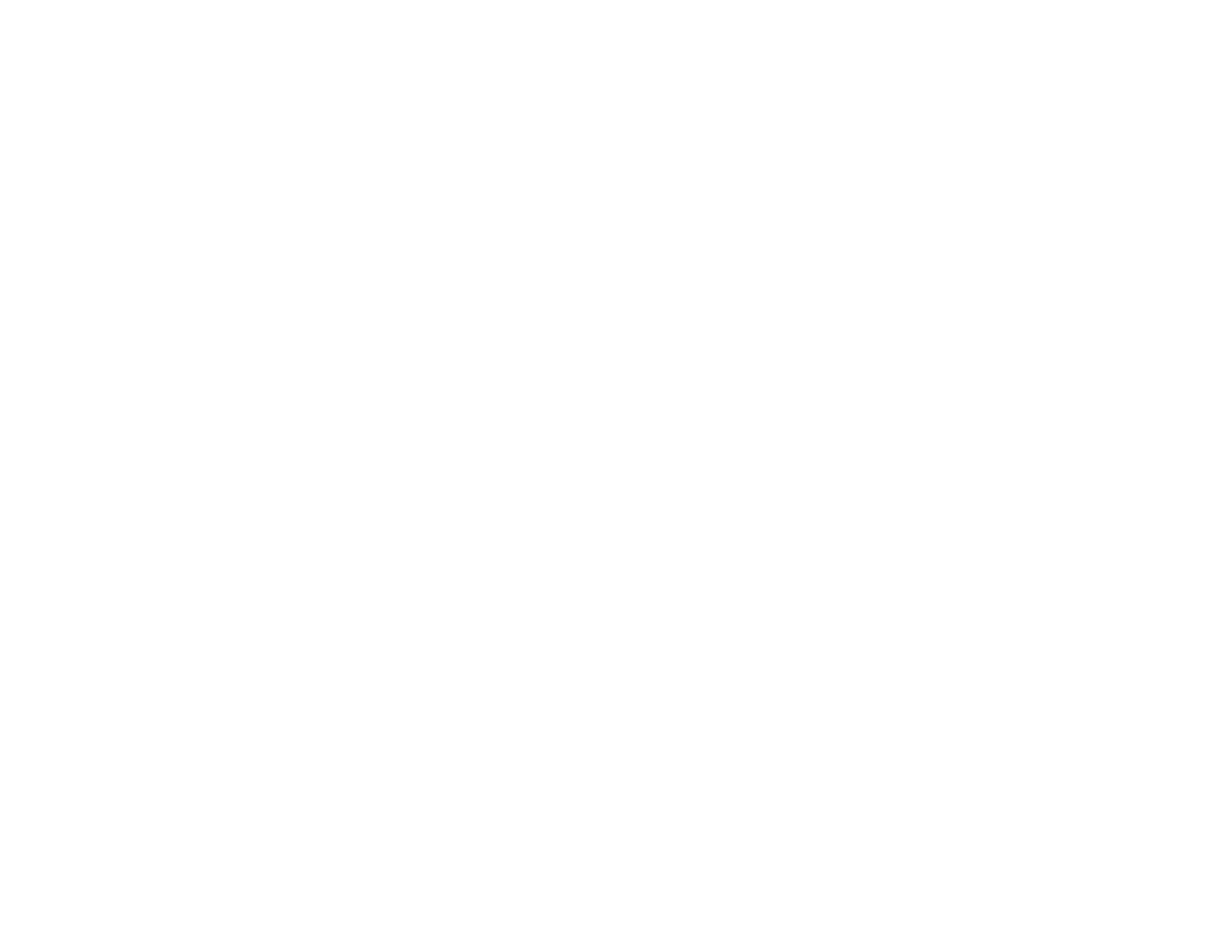
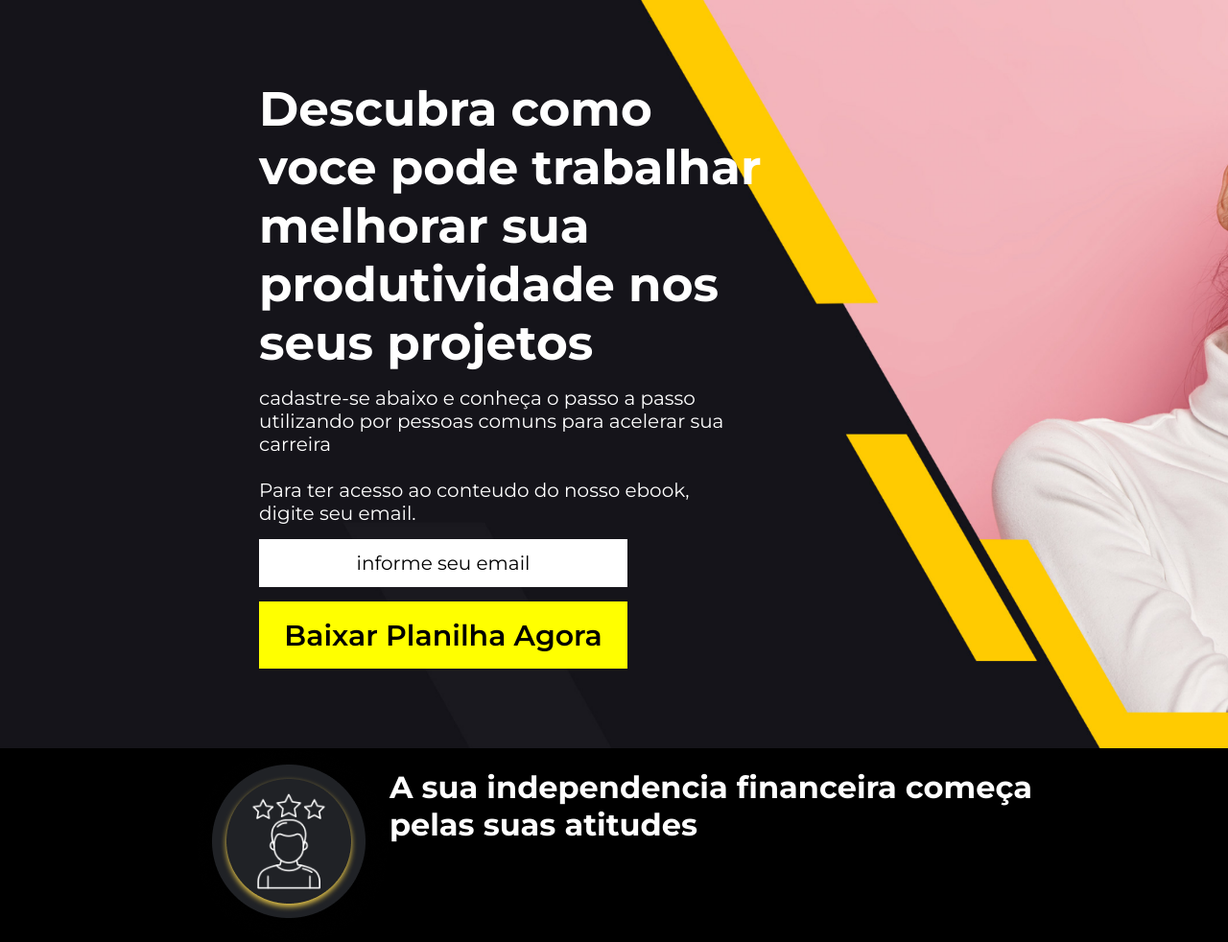
Before and after one commit to lucasmiguel05/mirian, a plain HTML site: page index.html in a window 1280 px wide. Shown: the whole page at 96% size. Before the commit the page ends 800 px from the top, so only its background shows below. Drawn offline with Linux system fonts and the light colour scheme.

Commit message:
commit adiconado

```diff
--- a/estilo.css
+++ b/estilo.css
@@ -0,0 +1,76 @@
+@import url('https://fonts.googleapis.com/css2?family=Montserrat:ital,wght@0,100..900;1,100..900&display=swap&#39');
+
+#banner{
+    background-image:url(/imagens/header.png);
+    height: 780px;
+    background-size: cover;
+    width: auto;
+    display: flex;
+    flex-direction: column;
+    justify-content: center;
+
+}
+#txt_conteudo1{
+    color: #ffffff;
+    width: 560px;
+    margin-left: 270px;
+    font-size: 50px;
+    font-weight: 650;
+}
+
+#txt_conteudo2{
+    color:  #ffffff;
+    width: 500px;
+     margin-left: 270px;
+    font-size: 20px;
+    margin-top: 15px;
+
+}
+
+
+
+#email{
+    color:black;
+    margin-left: 270px;
+    margin-top: 15px;
+    background-color: #ffffff;
+    width: 30%;
+    display: flex;
+    justify-content: center;
+    align-items: center;
+    height: 50px;
+    font-size: 20px;
+
+}
+
+#baixar{
+    color:black;
+    margin-left: 270px;
+    margin-top: 15px;
+    background-color: yellow;
+    width: 30%;
+    display: flex;
+    justify-content: center;
+    align-items: center;
+    height: 70px;
+    font-size: 30px;
+    font-weight: 600;
+
+
+}
+
+#imagem1{
+    display: flex;
+    justify-content: center;
+    background-color:#000000;
+}
+
+#imagem1 h1 {
+    color: #ffffff;
+}
+
+
+body{
+    margin: 0px;
+    font-family: Montserrat;
+}
--- a/index.html
+++ b/index.html
@@ -9,6 +9,38 @@
 </head>
 <body>
     <div id="contanier">
+        <div id="banner">
+
+            <div id="txt_conteudo1">
+                Descubra como <br>
+                voce pode trabalhar <br>
+                melhorar sua  <br>
+                produtividade nos <br>
+                seus projetos
+            </div>
+            <div id="txt_conteudo2">
+                <span> cadastre-se abaixo e conheça o passo a passo <br>
+                    utilizando por pessoas comuns para acelerar sua carreira </cadrastre-se></span>
+                    <br>
+                    <br>
+
+                    <span> Para ter acesso ao conteudo do nosso ebook, <br>
+                    digite seu email.</span>
+            </div>
+
+            <div id="email">  informe seu email</div>
+            <div id="baixar"> Baixar Planilha Agora</div>
+
+        </div>
+        <div id="imagem1">
+            <img src="imagens/icone1.png">
+            <h1>A sua independencia financeira começa <br>
+                 pelas suas atitudes </h1>
+
+
+
+
+        </div>
 
 
 
```
